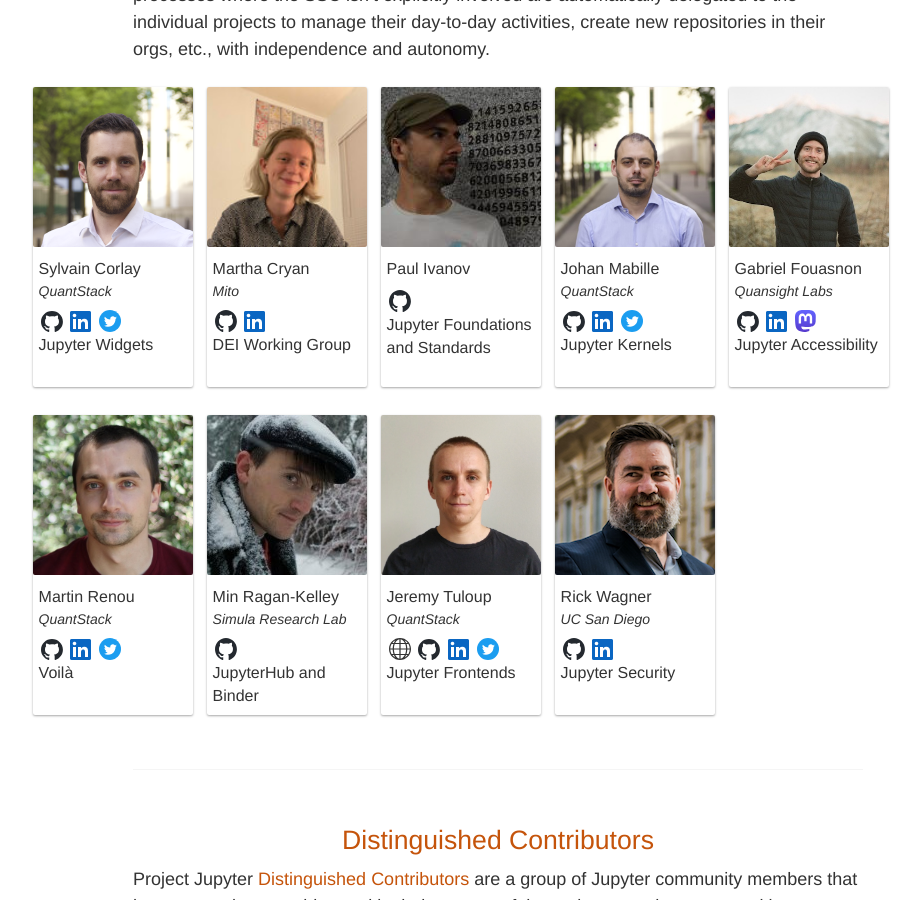
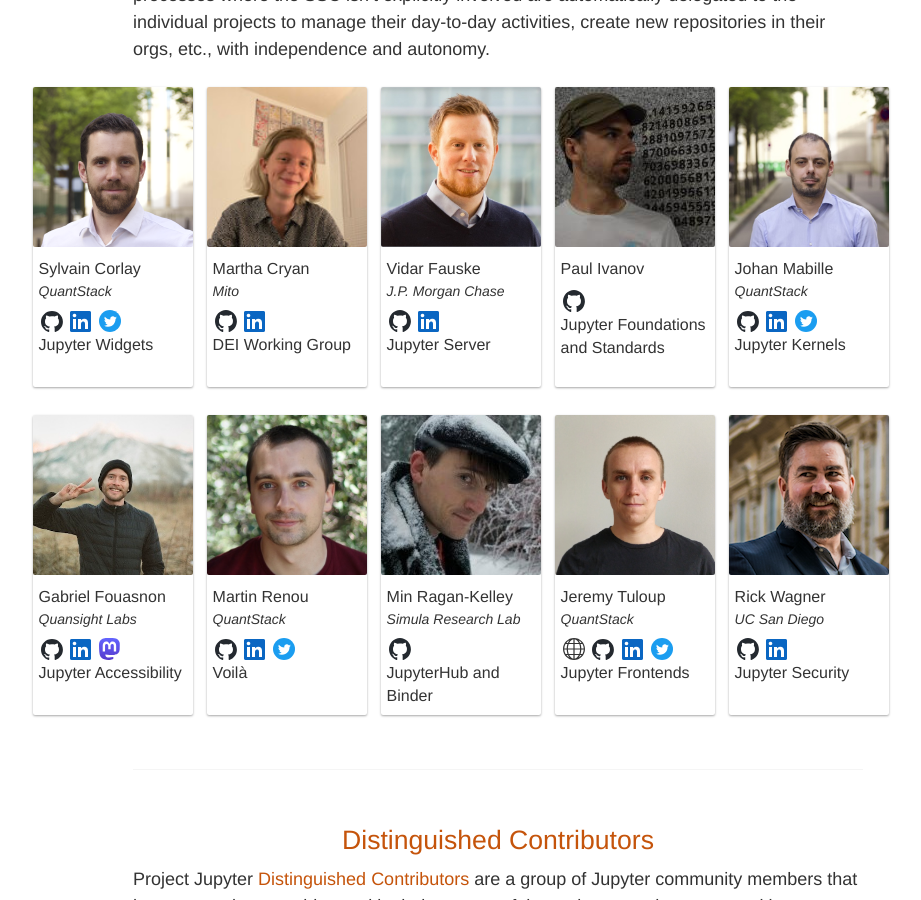
Before and after one commit to jupyter/jupyter.github.io, a Jekyll site: the page built from about.html, in a window 1280 px wide and 900 px high, scrolled down 1845 px. Shown: the whole window, without its empty margins (142-1063 px from the left). Built offline with Jekyll 4.4.1, drawn with Linux system fonts in a browser that asks for light colours; comment, search, counter and statistics services are not loaded.

Commit message:
Add Vidar as new Jupyter Server SSC Representative

```diff
--- a/about.html
+++ b/about.html
@@ -371,6 +371,12 @@
     gh_handle: marthacryan
     linkedin: https://www.linkedin.com/in/marthacryan/
     subproject: DEI Working Group
+  - name: Vidar Fauske
+    photo: Vidar_Fauske.jpg
+    affiliation: J.P. Morgan Chase
+    gh_handle: vidartf
+    linkedin: https://linkedin.com/in/vidar-fauske-9bb61812/
+    subproject: Jupyter Server
   - name: Paul Ivanov
     photo: PaulIvanov.jpeg
     gh_handle: ivanov
```
